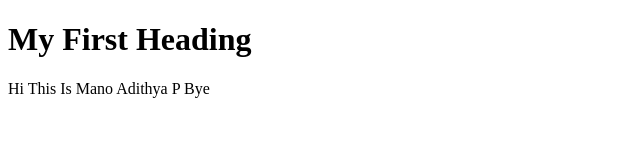
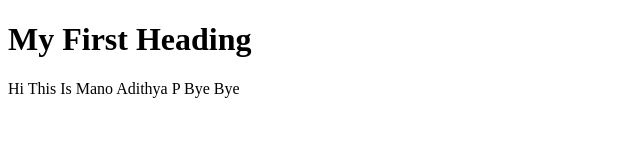
Before and after one commit to Mano-Adithya/basicHTML, a plain HTML site: page index.html in a window 1280 px wide. Shown: the full height of the page, 0-640 px from the left. Drawn offline with Linux system fonts and the light colour scheme.

Commit message:
Update index.html

```diff
--- a/index.html
+++ b/index.html
@@ -3,7 +3,7 @@
 <body>
 
 <h1>My First Heading</h1>
-<p>Hi This Is Mano Adithya P Bye</p>
+<p>Hi This Is Mano Adithya P Bye Bye</p>
 
 </body>
 </html>
```
